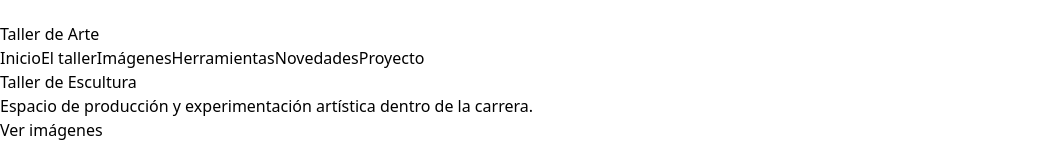
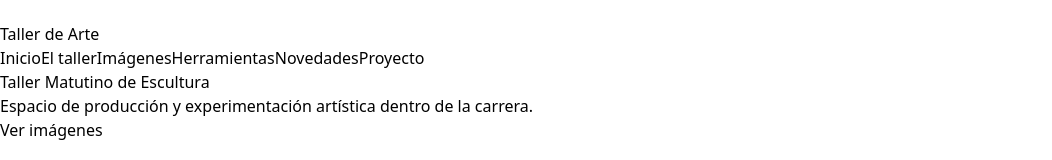
Before and after one commit to nirraschi/taller-matutino, a React (Vite) app: page / in a window 1280 px wide. Shown: the part 1258-1418 px from the top of the page, without its empty margins (0-1052 px from the left). Built offline with nearby package versions, Linux system fonts and the light colour scheme.

Commit message:
taller matutino

```diff
--- a/src/components/Hero.jsx
+++ b/src/components/Hero.jsx
@@ -18,7 +18,7 @@ const Hero = () => {
             {/* Contenido */}
             <div className="relative z-10 text-center px-6 max-w-3xl">
                 <h1 className="text-4xl md:text-6xl font-serif mb-6 leading-tight">
-                    Taller de Escultura
+                    Taller Matutino de Escultura
                 </h1>
 
                 <p className="text-lg md:text-xl mb-8 font-light">
```
